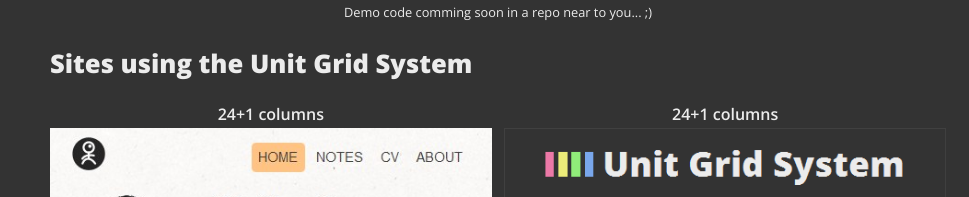
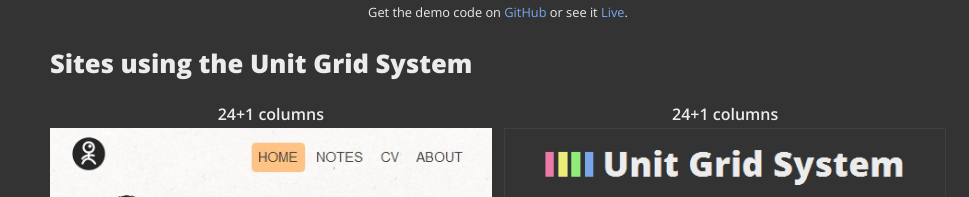
Before and after one commit to bernardoantunes/unitgs, a Jekyll site: the page built from index.html, in a window 1280 px wide. Shown: the part 958-1155 px from the top of the page, without its empty margins (142-1111 px from the left). Built offline with Jekyll 4.4.1, drawn with Linux system fonts in a browser that asks for light colours; nearby versions of some CDN libraries; the list of posts is cut into pages by our own code.

Commit message:
Added links to the demo code and live website.

```diff
--- a/index.html
+++ b/index.html
@@ -27,7 +27,7 @@
             <iframe src="http://player.vimeo.com/video/48924076?portrait=0&amp;color=79A7EC" width="100%" height="100%" frameborder="0" webkitAllowFullScreen mozallowfullscreen allowFullScreen></iframe>
         </div>
     </div>
-    <figcaption>Demo code comming soon in a repo near to you... ;)</figcaption>
+    <figcaption>Get the demo code on <a href="https://github.com/bernardoantunes/unitgs-demo">GitHub</a> or see it <a href="http://demo.unit.gs/">Live</a>.</figcaption>
 </figure>
 
 <!-- include videos.html -->
```
